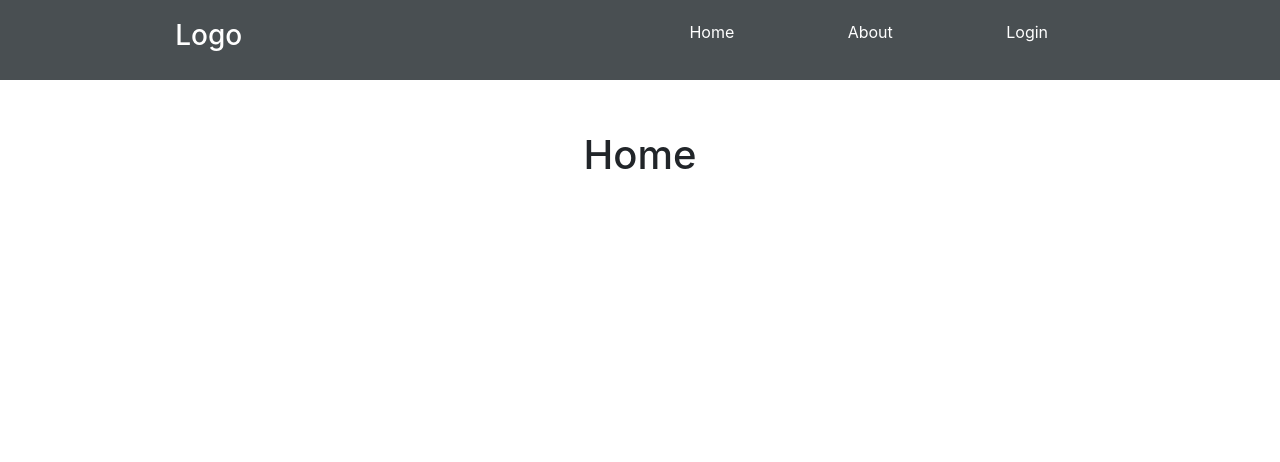
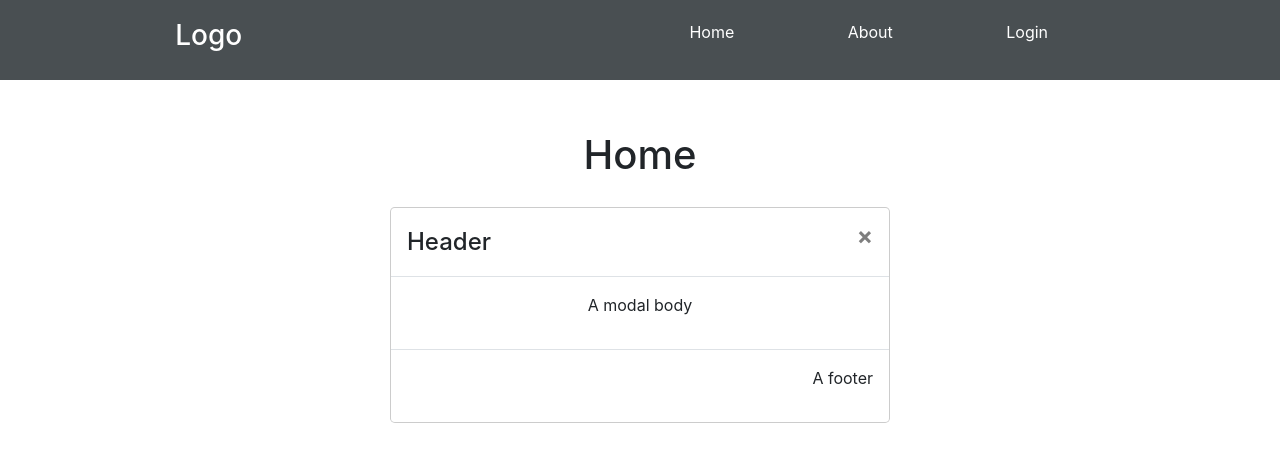
Before and after one commit to Ritek/PracaReact, a React (Create React App) app: page / in a window 1280 px wide. Shown: the top 462 px of the page. Built offline with nearby package versions, Linux system fonts and the light colour scheme.

Commit message:
Added react-bootstrap dependency Createt a simple Modal

```diff
--- a/package.json
+++ b/package.json
@@ -5,8 +5,10 @@
   "proxy": "http://localhost:5000",
   "dependencies": {
     "axios": "^0.19.0",
+    "bootstrap": "^4.3.1",
     "jwt-decode": "^2.2.0",
     "react": "^16.9.0",
+    "react-bootstrap": "^1.0.0-beta.12",
     "react-dom": "^16.9.0",
     "react-router-dom": "^5.0.1",
     "react-scripts": "3.1.1"
--- a/public/index.html
+++ b/public/index.html
@@ -27,6 +27,10 @@
     <title>React App</title>
 
     <link rel="stylesheet" href="https://stackpath.bootstrapcdn.com/bootstrap/4.3.1/css/bootstrap.min.css" integrity="sha384-ggOyR0iXCbMQv3Xipma34MD+dH/1fQ784/j6cY/iJTQUOhcWr7x9JvoRxT2MZw1T" crossorigin="anonymous">
+    <link rel="stylesheet" href="https://maxcdn.bootstrapcdn.com/bootstrap/4.3.1/css/bootstrap.min.css"
+      integrity="sha384-ggOyR0iXCbMQv3Xipma34MD+dH/1fQ784/j6cY/iJTQUOhcWr7x9JvoRxT2MZw1T"
+      crossorigin="anonymous"
+    />
   </head>
   <body>
     <noscript>You need to enable JavaScript to run this app.</noscript>
--- a/src/components/Home.js
+++ b/src/components/Home.js
@@ -1,12 +1,26 @@
 import React, {useContext} from 'react';
 import '../App.css';
 import {BrowserRouter as Router, Redirect} from 'react-router-dom';
+import Modal from 'react-bootstrap/Modal';
 
 function About() {
 
   return (
     <div>
       <h1>Home</h1>
+      <Modal.Dialog>
+        <Modal.Header closeButton>
+          <Modal.Title>Header</Modal.Title>
+        </Modal.Header>
+
+        <Modal.Body>
+          <p>A modal body</p>
+        </Modal.Body>
+
+        <Modal.Footer>
+          <p>A footer</p>
+        </Modal.Footer>
+      </Modal.Dialog>
     </div>
   );
 }
```
Also changed, not shown: 1 other file (tests, documents, lock files or other folders).
